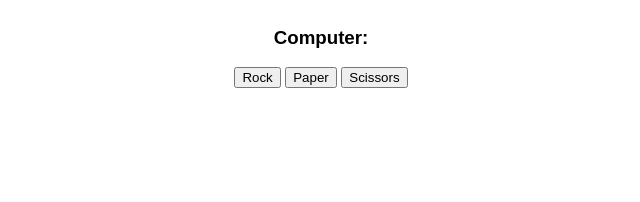
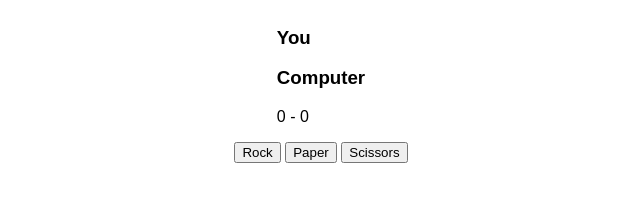
Before and after one commit to ram97-boop/rock-paper-scissors, a plain HTML site: page index.html in a window 1280 px wide. Shown: the whole page, without its empty margins (319-959 px from the left). Drawn offline with Linux system fonts and the light colour scheme.

Commit message:
add player and score to the display

```diff
--- a/index.html
+++ b/index.html
@@ -8,8 +8,10 @@
     <script src="./app.js" defer></script>
 </head>
 <body>
-    <div class="display">
-        <h3 id="computer">Computer: </h3>
+    <div class="choices">
+        <h3 id="player">You</h3>
+        <h3 id="computer">Computer</h3>
+        <p id="result">0 - 0</p>
     </div>
     <div class="buttons">
         <button id="rock">Rock</button>
```
